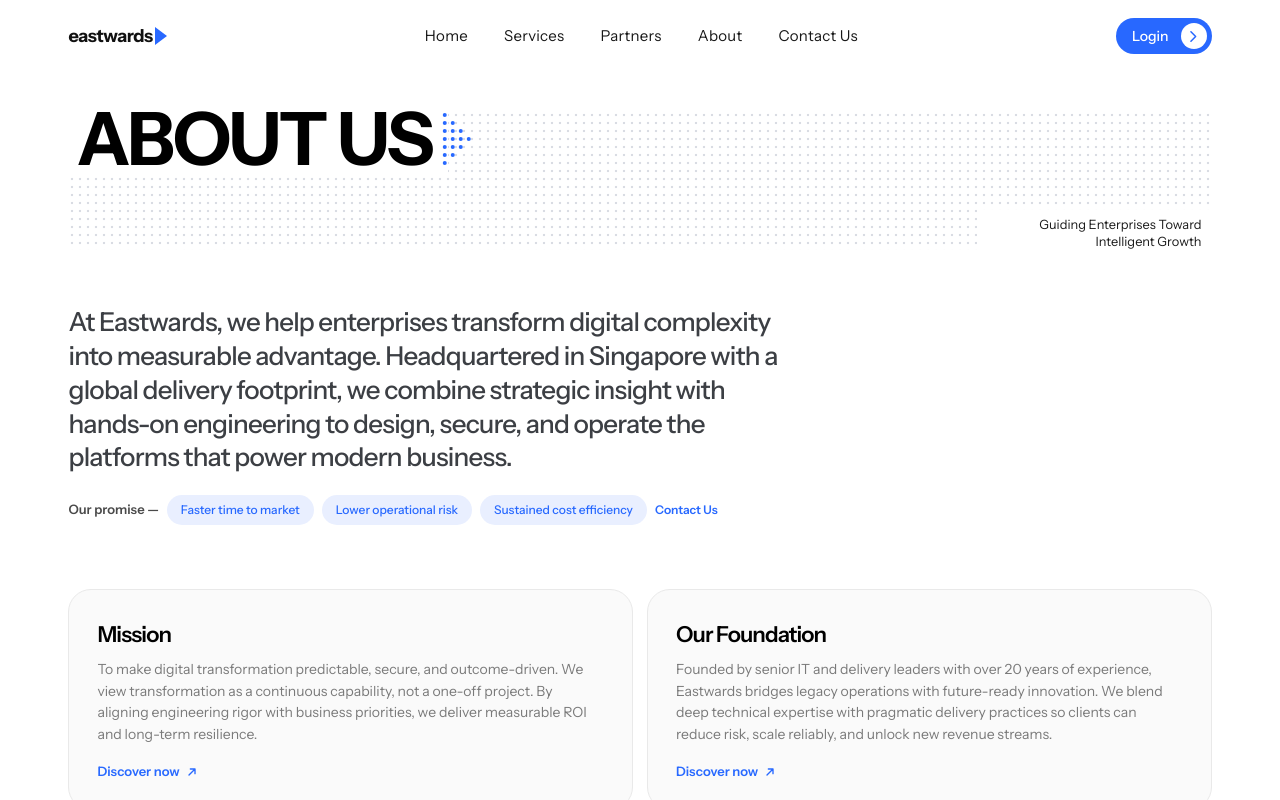
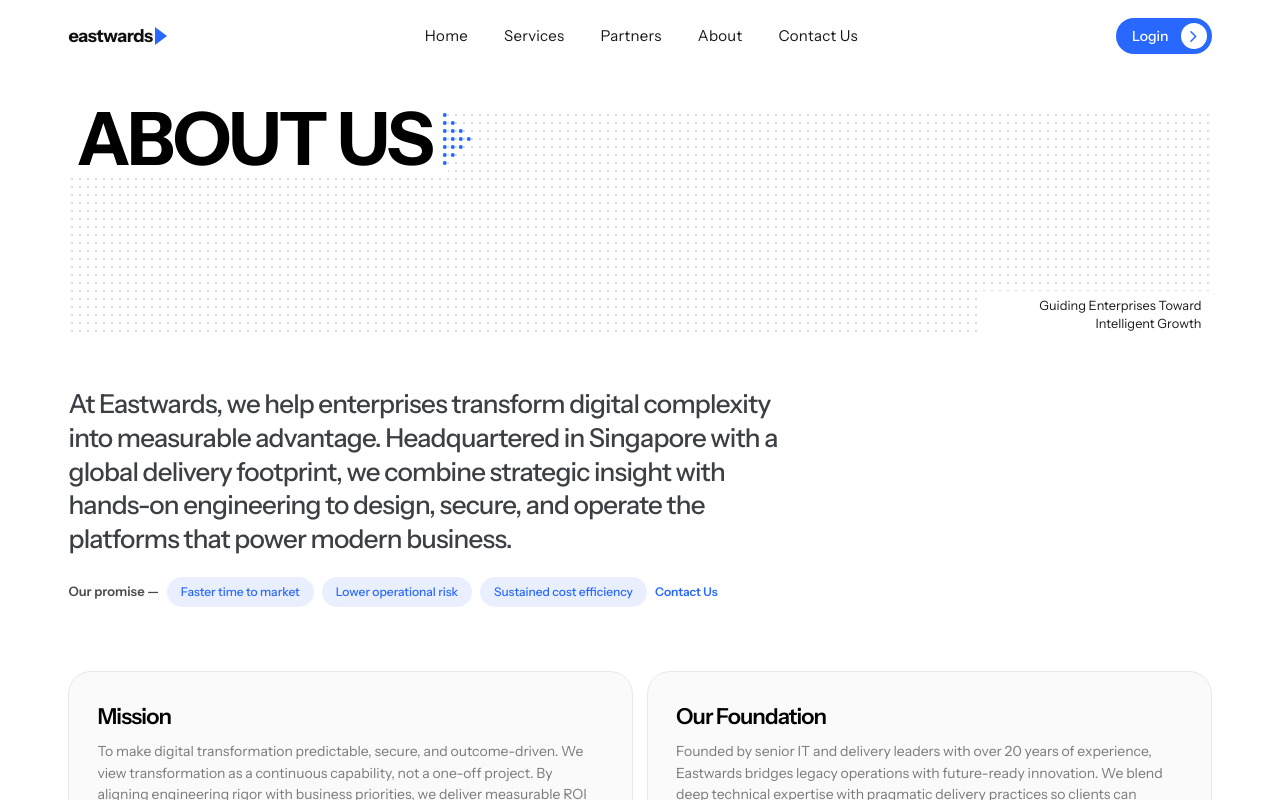
Before and after one commit to wajiha-kulsum/eastwards, a Next.js app: page /about in a window 1280 px wide. Shown: the top 800 px of the page. Built offline with nearby package versions, Linux system fonts and the light colour scheme.

Commit message:
Shape the dot hero into one fixed frame with the lede pinned bottom-right

```diff
--- a/components/DotHero.tsx
+++ b/components/DotHero.tsx
@@ -38,7 +38,7 @@
   }, []);
 
   return (
-    <section className="relative min-h-[120px] overflow-hidden pt-3">
+    <section className="relative flex min-h-[200px] flex-col overflow-hidden pt-3 sm:min-h-[230px] lg:min-h-[268px]">
       <div
         ref={bandRef}
         aria-hidden="true"
@@ -73,8 +73,9 @@
         </div>
       </div>
 
-      {/* Supporting copy */}
-      <p className="relative mb-3.5 ml-auto mt-7 max-w-[235px] bg-white px-2.5 py-1.5 text-right text-[0.8rem] leading-[1.35] text-[#1a1a1a] max-sm:mt-5 max-sm:max-w-none">
+      {/* Supporting copy, pinned to the band's bottom-right so the hero is the
+          same shape on every page; only the text changes */}
+      <p className="relative mb-3.5 ml-auto mt-auto max-w-[235px] bg-white px-2.5 py-1.5 text-right text-[0.8rem] leading-[1.35] text-[#1a1a1a] max-sm:max-w-none">
         {lede}
       </p>
     </section>
```
